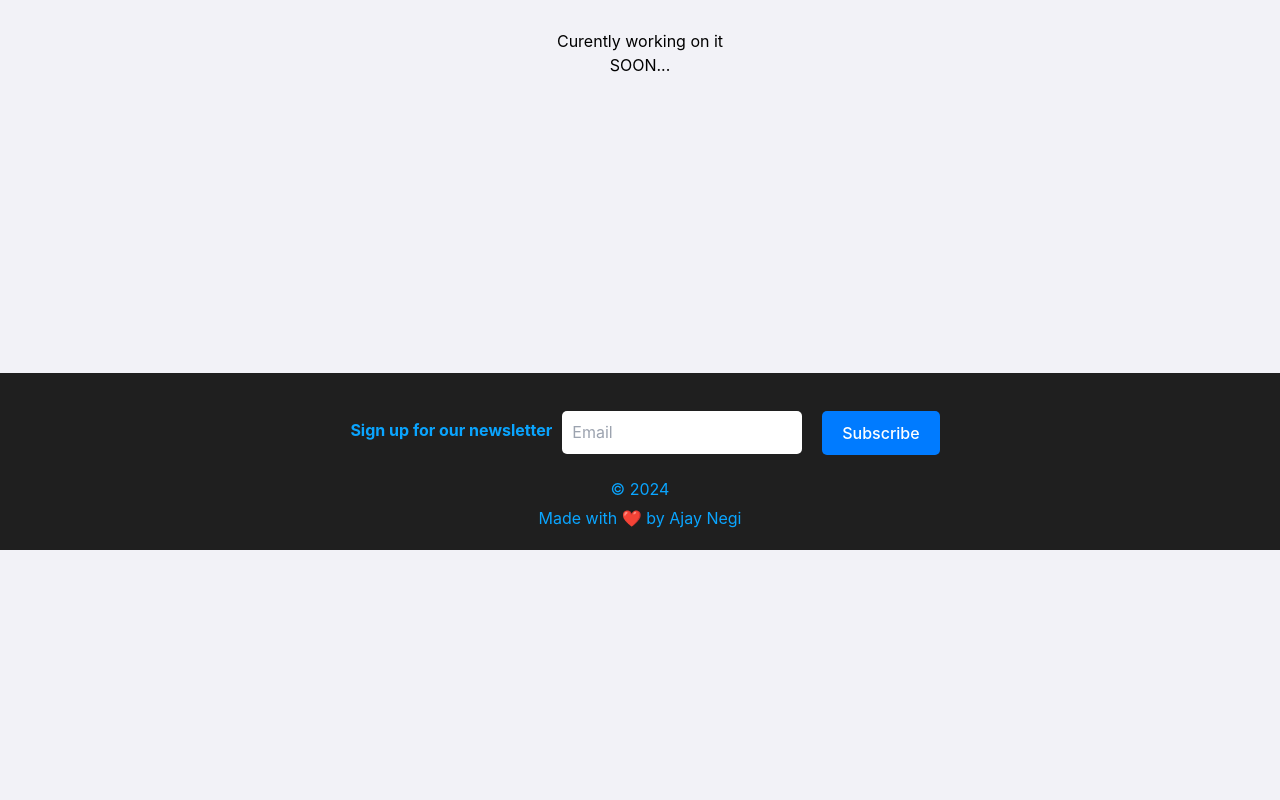
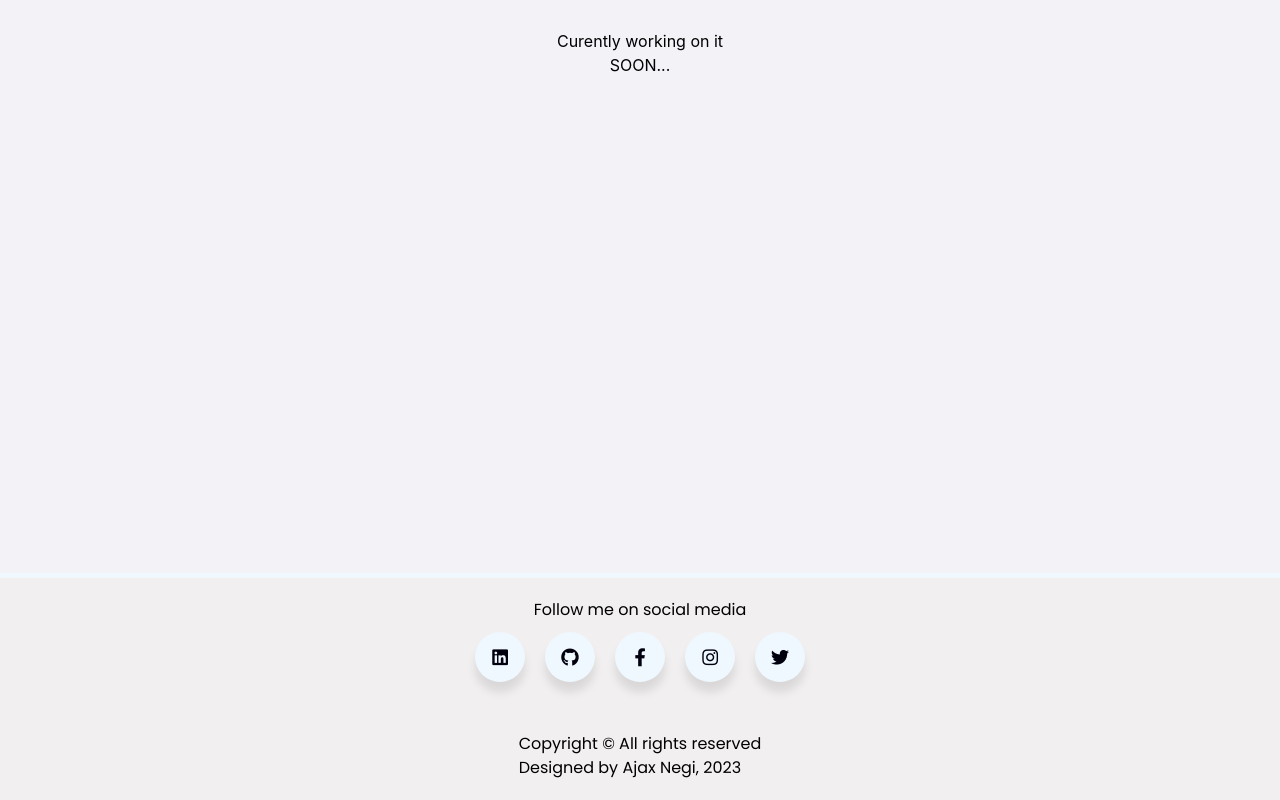
Before and after one commit to ajaynegi45/LibraryMan, a React (Vite) app: page /about in a window 1280 px wide. Shown: the part 267-1067 px from the top of the page. Before the commit the page ends 817 px from the top, so only its background shows below. Built offline with nearby package versions, Linux system fonts and the light colour scheme; no server answers.

Commit message:
Footer redesigned

```diff
--- a/src/assets/styles/Footer.css
+++ b/src/assets/styles/Footer.css
@@ -1,5 +1,152 @@
+@import url("https://fonts.googleapis.com/css2?family=Poppins&display=swap");
+@import url("https://cdnjs.cloudflare.com/ajax/libs/font-awesome/5.15.1/css/all.min.css");
 
-  .footer {
+* {
+  margin: 0;
+  padding: 0;
+  box-sizing: border-box;
+}
+
+*:focus,
+*:active {
+  outline: none !important;
+  -webkit-tap-highlight-color: transparent;
+}
+
+footer {
+  margin-top: 200px;
+  font-family: "Poppins", sans-serif;
+  position: relative;
+  bottom: 0px;
+  width: 100%;
+  display: flex;
+  align-items: center;
+  justify-content: space-between;
+  flex-direction: column;
+  padding: 20px 0px;
+  /* background: #8ECDDD; */
+  background: #F1EFEF;
+  /* background: rgb(0, 0, 15); */
+  border-top: aliceblue 5px solid;
+}
+
+p {
+  /* color: aliceblue; */
+  color: black;
+}
+
+.social {
+  display: flex;
+  flex-direction: column;
+  align-items: center;
+}
+
+.wrapper {
+  display: flex;
+  justify-content: center;
+  align-items: center;
+  padding-bottom: 40px;
+}
+
+.wrapper .icon {
+  position: relative;
+  background: aliceblue;
+  color: rgb(0, 0, 15);
+  border-radius: 50%;
+  margin: 10px;
+  width: 50px;
+  height: 50px;
+  font-size: 18px;
+  display: flex;
+  justify-content: center;
+  align-items: center;
+  flex-direction: column;
+  box-shadow: 0 10px 10px rgba(0, 0, 0, 0.1);
+  cursor: pointer;
+  transition: all 0.2s cubic-bezier(0.68, -0.55, 0.265, 1.55);
+}
+
+.wrapper .tooltip {
+  position: absolute;
+  top: 0;
+  font-size: 14px;
+  background: aliceblue;
+  color: aliceblue;
+  font-family: "Poppins", sans-serif;
+  padding: 5px 8px;
+  border-radius: 5px;
+  box-shadow: 0 10px 10px rgba(0, 0, 0, 0.1);
+  opacity: 0;
+  pointer-events: none;
+  transition: all 0.3s cubic-bezier(0.68, -0.55, 0.265, 1.55);
+}
+
+.wrapper .tooltip::before {
+  position: absolute;
+  content: "";
+  height: 8px;
+  width: 8px;
+  background: aliceblue;
+  top: -3px;
+  left: 50%;
+  transform: translate(-50%) rotate(45deg);
+  transition: all 0.3s cubic-bezier(0.68, -0.55, 0.265, 1.55);
+}
+
+.wrapper .icon:hover .tooltip {
+  top: 60px;
+  opacity: 1;
+  visibility: visible;
+  pointer-events: auto;
+}
+
+.wrapper .icon:hover span,
+.wrapper .icon:hover .tooltip {
+  text-shadow: 0px -1px 0px rgba(0, 0, 0, 0.1);
+}
+
+.wrapper .linkedin:hover,
+.wrapper .linkedin:hover .tooltip,
+.wrapper .linkedin:hover .tooltip::before {
+  background: #0077b5;
+  color: aliceblue;
+}
+
+.wrapper .facebook:hover,
+.wrapper .facebook:hover .tooltip,
+.wrapper .facebook:hover .tooltip::before {
+  background: #4267b2;
+  color: aliceblue;
+}
+
+.wrapper .twitter:hover,
+.wrapper .twitter:hover .tooltip,
+.wrapper .twitter:hover .tooltip::before {
+  background: #1da1f2;
+  color: aliceblue;
+}
+
+.wrapper .instagram:hover,
+.wrapper .instagram:hover .tooltip,
+.wrapper .instagram:hover .tooltip::before {
+  background: radial-gradient(
+    circle at 30% 107%,
+    #fdf497 0%,
+    #fdf497 5%,
+    #fd5949 45%,
+    #d6249f 60%,
+    #285aeb 90%
+  );
+  color: aliceblue;
+}
+
+.wrapper .github:hover,
+.wrapper .github:hover .tooltip,
+.wrapper .github:hover .tooltip::before {
+  background: #333;
+  color: aliceblue;
+}
+/* .footer {
     background-color: hsl(0, 0%, 12%);
     color: #0aa5ff;
     padding: 15px 0;
@@ -70,7 +217,7 @@
   margin-top: 20px;
 }
 }
-
+   */
 
 /*
 
--- a/src/components/Footer.jsx
+++ b/src/components/Footer.jsx
@@ -1,17 +1,68 @@
-import React, { useEffect, useState } from 'react';
-import '../assets/styles/Footer.css';
+import React, { useEffect, useState } from "react";
+import "../assets/styles/Footer.css";
 
 const Footer = () => {
-
-  const[email, setEmail] = useState();
-  const emailChange= (event) => {
+  const [email, setEmail] = useState();
+  const emailChange = (event) => {
     setEmail(event.target.value);
-  }
+  };
 
   return (
     <>
+      <footer>
+        <div class="social">
+          <p>Follow me on social media</p>
+          <ul class="wrapper">
+            <a href="#" target="_blank">
+              <li class="icon linkedin">
+                <span class="tooltip">LinkedIn</span>
+                <span>
+                  <i class="fab fa-linkedin"></i>
+                </span>
+              </li>
+            </a>
+            <a href="#" target="_blank">
+              <li class="icon github">
+                <span class="tooltip">GitHub</span>
+                <span>
+                  <i class="fab fa-github"></i>
+                </span>
+              </li>
+            </a>
+            <a href="#" target="_blank">
+              <li class="icon facebook">
+                <span class="tooltip">Facebook</span>
+                <span>
+                  <i class="fab fa-facebook-f"></i>
+                </span>
+              </li>
+            </a>
+            <a href="#" target="_blank">
+              <li class="icon instagram">
+                <span class="tooltip">Instagram</span>
+                <span>
+                  <i class="fab fa-instagram"></i>
+                </span>
+              </li>
+            </a>
+            <a href="#" target="_blank">
+              <li class="icon twitter">
+                <span class="tooltip">Twitter</span>
+                <span>
+                  <i class="fab fa-twitter"></i>
+                </span>
+              </li>
+            </a>
+          </ul>
+        </div>
+        <div class="final_text"></div>
+        <p>
+          Copyright &copy; All rights reserved
+          <br></br>Designed by Ajax Negi, 2023
+        </p>
+      </footer>
 
-      <footer className="footer">
+      {/* <footer className="footer">
 
         <div className='newsletter-container'>
           <form >
@@ -44,19 +95,9 @@ const Footer = () => {
         </div>
 
       </footer>
+ */}
 
-
-
-
-
-
-
-
-
-
-
-
-{/*
+      {/*
 
       <footer className='custom-footer'>
       <div className='container custom-container'>
@@ -91,10 +132,8 @@ const Footer = () => {
         </a>
       </div>
     </footer> */}
+    </>
+  );
+};
 
-
-    </>
-  )
-}
-
-export default Footer
+export default Footer;
```
